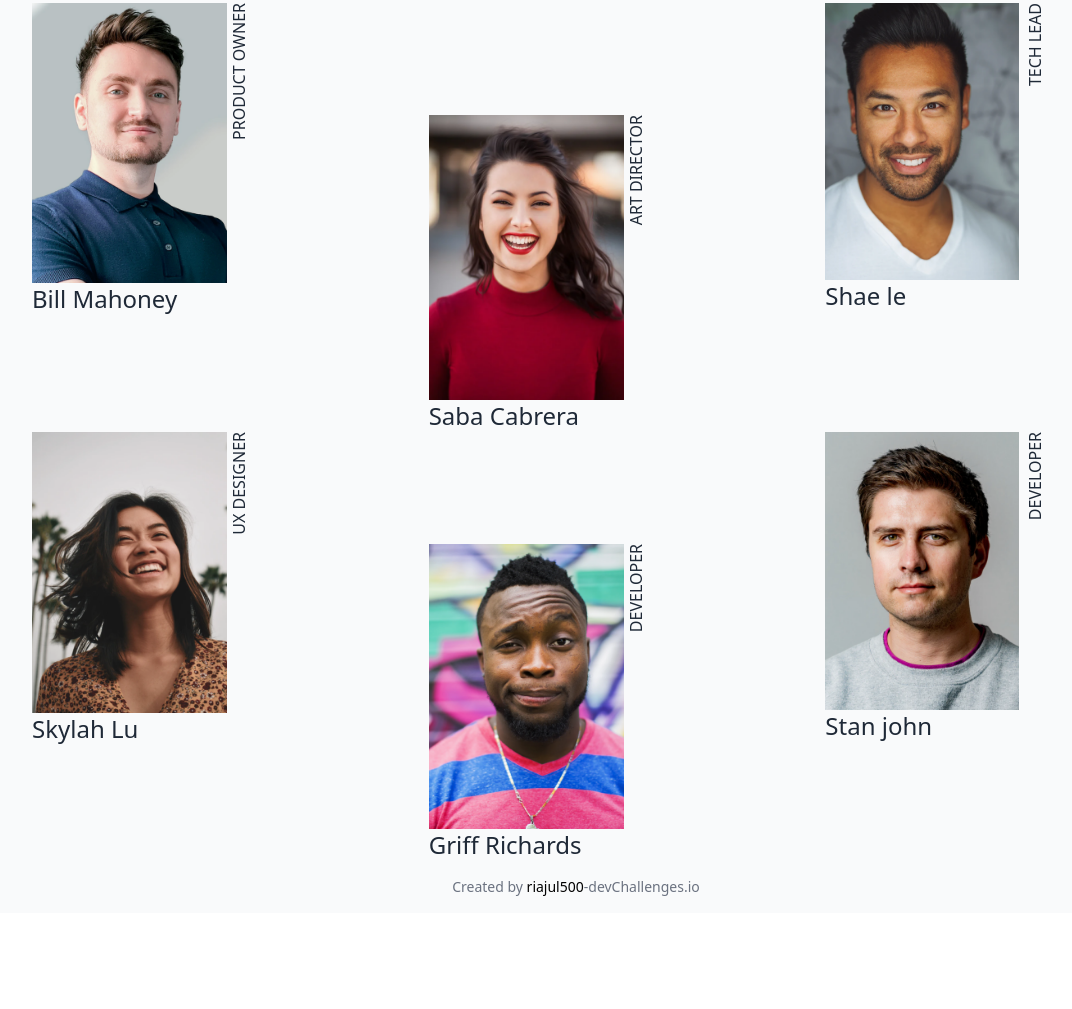
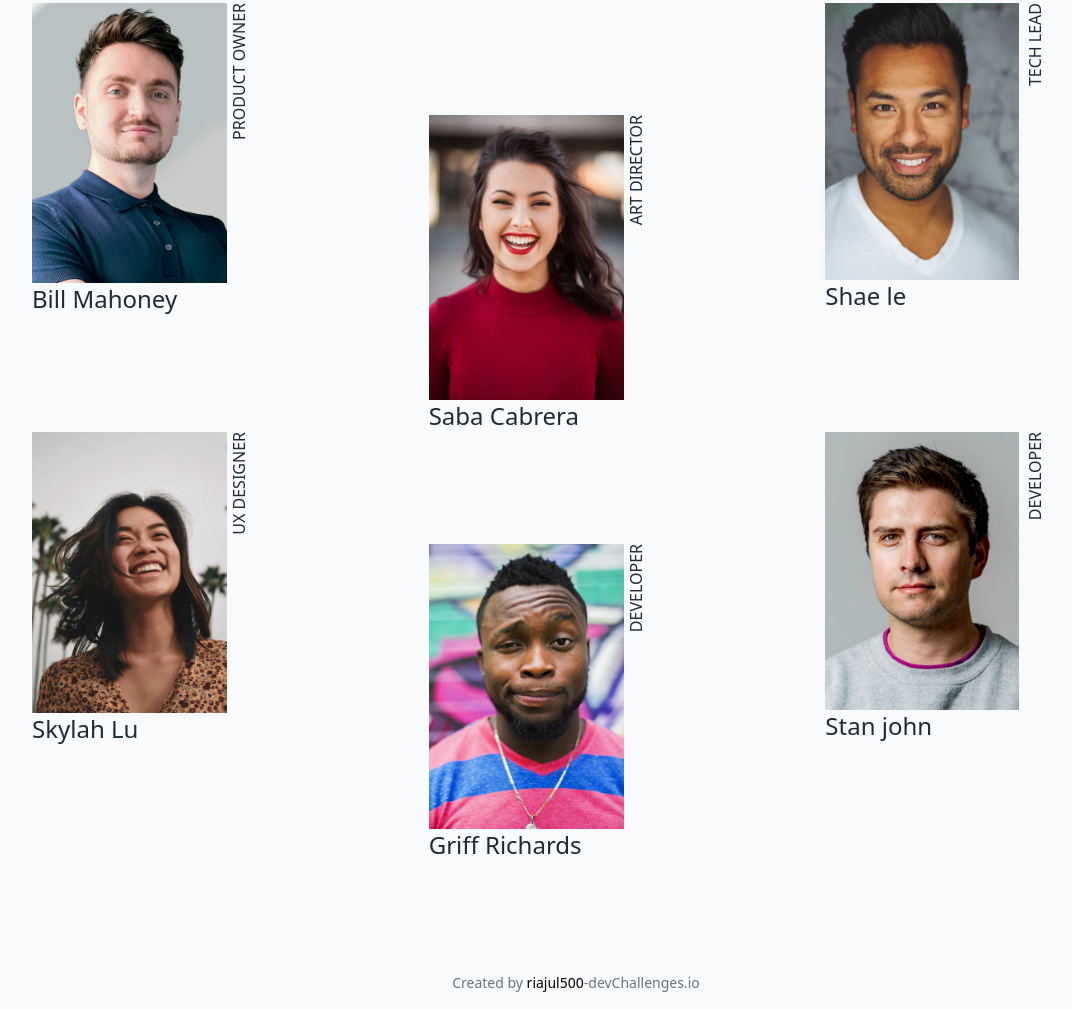
Before and after one commit to riajul5000/my-team-page, a plain HTML site: page index.html in a window 1280 px wide. Shown: the part 321-1330 px from the top of the page, without its empty margins (64-1136 px from the left). Before the commit the page ends 1234 px from the top, so only its background shows below. Drawn offline with nearby package versions, Linux system fonts and the light colour scheme.

Commit message:
something changed

```diff
--- a/index.html
+++ b/index.html
@@ -91,7 +91,7 @@
            </div>
        </div>
     </main>
-    <footer class="footer footer-center p-4 bg-gray-50 text-base-content">
+    <footer class="footer footer-center p-4 bg-gray-50 text-base-content mt-24">
         <div>
           <p class="text-gray-500">Created by <span class="text-black">riajul500</span>-devChallenges.io</p>
         </div>
```
